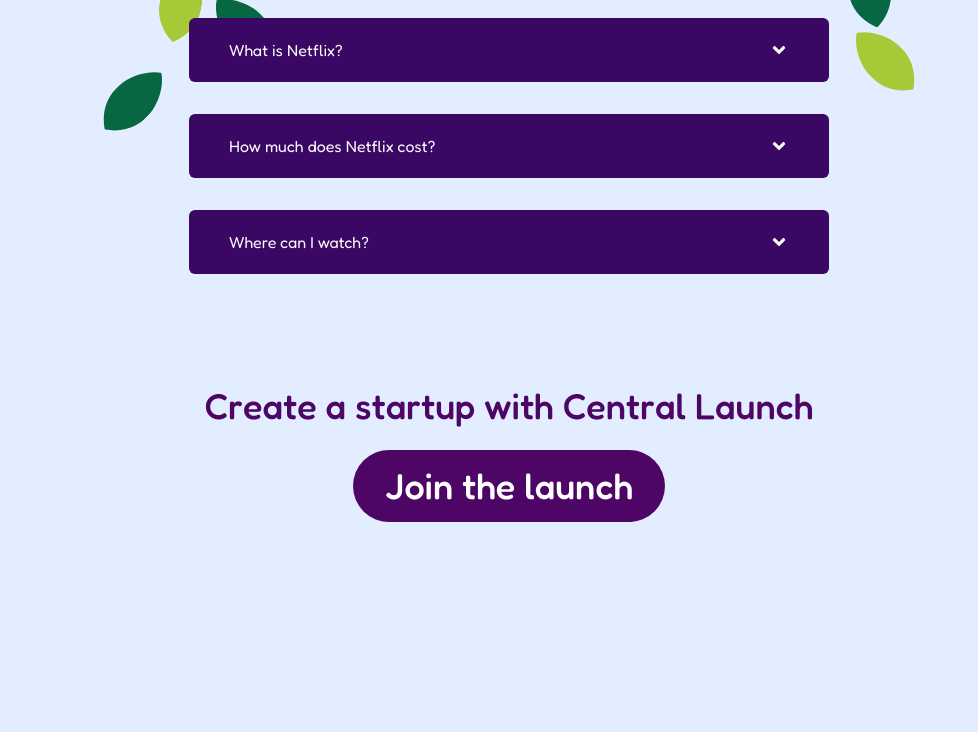
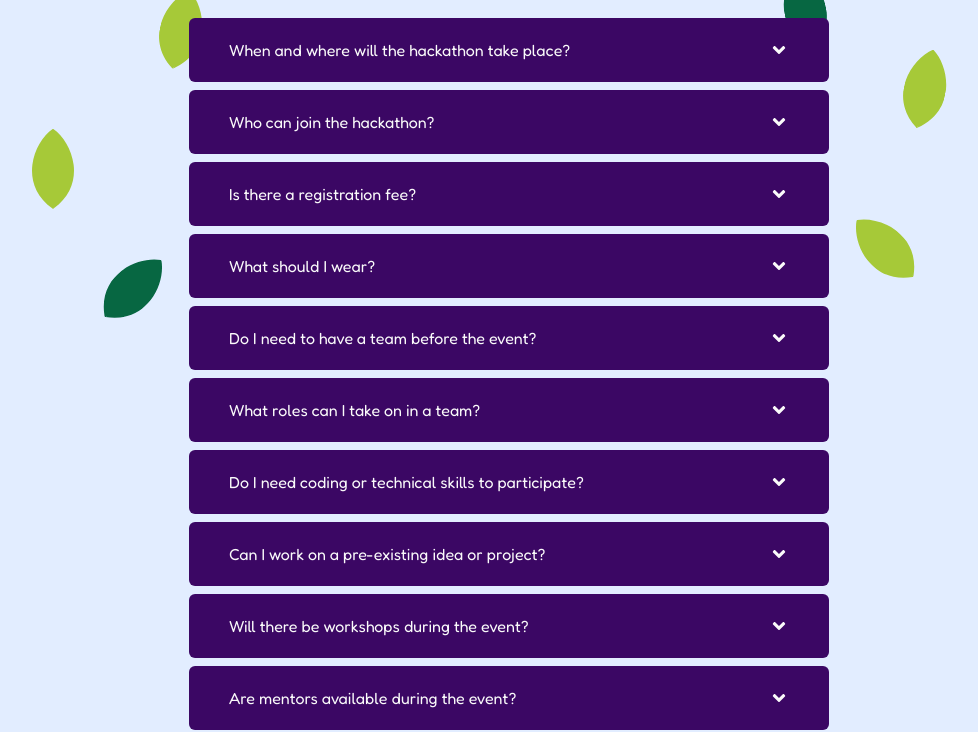
Before and after one commit to JoseArron/central-launch, a Next.js app: page / in a window 1280 px wide. Shown: the part 5480-6212 px from the top of the page, without its empty margins (131-1109 px from the left). Built offline with nearby package versions, Linux system fonts and the light colour scheme.

Commit message:
added FAQs and modified FAQ component

```diff
--- a/src/components/FAQ.tsx
+++ b/src/components/FAQ.tsx
@@ -12,22 +12,29 @@
   const [isOpen, setIsOpen] = useState(false);
 
   return (
-    <div className="flex flex-col bg-purple-950 w-full text-neutral-50 rounded-md px-5 mb-4">
+    <div
+      className={`flex flex-col w-full rounded-md px-5 ${
+        isOpen ? "bg-[#BCC6FF] text-[#4E0666]" : "bg-purple-950 text-neutral-50"
+      }`}
+    >
       <div>
         <button
           className="w-full text-start p-5 rounded-md flex justify-between items-center"
           onClick={() => setIsOpen(!isOpen)}
         >
-          <p>{question}</p>
+          <p className={isOpen ? "font-bold" : ""}>{question}</p>
 
           {isOpen ? <FaAngleUp size={20} /> : <FaAngleDown size={20} />}
         </button>
       </div>
       <div
-        className={`overflow-hidden transition-all duration-300 ease-in-out px-5 ${
-          isOpen ? "max-h-96 pb-5" : "max-h-0 p-0"
+        className={`overflow-hidden px-5 transition-max-h duration-300 ease-in-out ${
+          isOpen
+            ? "max-h-96 pb-5 "
+            : "max-h-0 p-0"
         }`}
       >
+
         {answer}
       </div>
     </div>
--- a/src/components/sections/FAQs.tsx
+++ b/src/components/sections/FAQs.tsx
@@ -12,19 +12,89 @@
 
 const faqs: FaqsProps = [
   {
-    question: "What is Netflix?",
+    question: "When and where will the hackathon take place?",
     answer:
-      "Lorem ipsum dolor, sit amet consectetur adipisicing elit. Culpa vel aliquam odit sunt illo, quibusdam adipisci quod ad in. Sequi, omnis expedita laborum harum dolorum obcaecati nulla error aliquid! Unde.",
+      "The hackathon will be on November 22 and 23, 2023, from 7:30 AM to 5:00 PM each day. The venue is the Henry Luce Library American Corner, Central Philippine University.",
   },
   {
-    question: "How much does Netflix cost?",
+    question: "Who can join the hackathon?",
     answer:
-      "Lorem ipsum dolor, sit amet consectetur adipisicing elit. Culpa vel aliquam odit sunt illo, quibusdam adipisci quod ad in. Sequi, omnis expedita laborum harum dolorum obcaecati nulla error aliquid! Unde.",
+      "Senior high school and college students are eligible to participate.",
   },
   {
-    question: "Where can I watch?",
+    question: "Is there a registration fee?",
     answer:
-      "Lorem ipsum dolor, sit amet consectetur adipisicing elit. Culpa vel aliquam odit sunt illo, quibusdam adipisci quod ad in. Sequi, omnis expedita laborum harum dolorum obcaecati nulla error aliquid! Unde.",
+      "No, the event is completely free to join!",
+  },
+  {
+    question: "What should I wear?",
+    answer:
+      "None, but abide by the university’s standard dress code.",
+  },
+  {
+    question: "Do I need to have a team before the event?",
+    answer:
+      "No, teams will be formed on the day of the hackathon.",
+  },
+  {
+    question: "What roles can I take on in a team?",
+    answer:
+      "You can choose to be a Hacker (technical skills), Hipster (creative/design), or Hustler (business/pitching).!",
+  },
+  {
+    question: "Do I need coding or technical skills to participate?",
+    answer:
+      "No, you can contribute through other roles like design or business strategy.",
+  },
+  {
+    question: "Can I work on a pre-existing idea or project?",
+    answer:
+      "No, the hackathon requires participants to develop new ideas.",
+  },
+  {
+    question: "Will there be workshops during the event?",
+    answer:
+      "Yes, there will be workshops to help you learn and grow your ideas.",
+  },
+  {
+    question: "Are mentors available during the event?",
+    answer:
+      "Yes, mentors will be on hand to guide and support you.",
+  },
+  {
+    question: "What is expected at the end of the hackathon?",
+    answer:
+      "Teams will present their startup ideas. You’ll have 5 minutes to pitch your idea, followed by 5 minutes for Q&A with the judges.",
+  },
+  {
+    question: "What are the prizes for winners?",
+    answer:
+      "Winners will receive support and incubation opportunities from the university’s TBI (Technology Business Incubator).",
+  },
+  {
+    question: "Will food or refreshments be provided?",
+    answer:
+      "Yes, food and refreshments will be available for participants.",
+  },
+  {
+    question: "Do I need to bring my own device or materials?",
+    answer:
+      "Yes, please bring your own devices and any materials you think you’ll need.",
+  },
+  {
+    question: "Is there internet access at the venue?",
+    answer:
+      "Yes, internet access will be provided.",
+  },
+  {
+    question: "What if I need to leave early?",
+    answer:
+      "Please ask for permission from the organizers if you need to leave early.",
+  },
+  {
+    question: "Will I get a certificate for participating?",
+    answer:
+      "Yes, participants will receive a certificate.",
   },
 ];
 
@@ -36,9 +106,9 @@
   });
 
   const leafGroup1Y = useTransform(scrollYProgress, [0, 1], [0, 400]);
-  const leafGroup2Y = useTransform(scrollYProgress, [0, 1], ['0vh', "20vh"]);
+  const leafGroup2Y = useTransform(scrollYProgress, [0, 1], ['0vh', "120vh"]);
   const leafGroup3Y = useTransform(scrollYProgress, [0, 1], ["0vh", "40vh"]);
-  const leafGroup4Y = useTransform(scrollYProgress, [0, 1], ["0vh", "90vh"]);
+  const leafGroup4Y = useTransform(scrollYProgress, [0, 1], ["0vh", "160vh"]);
 
   return (
     <div
@@ -56,7 +126,7 @@
           <Leaf className={"w-20 h-20 left-0 top-0 "} />
         </motion.div>
         <motion.div style={{ y: leafGroup3Y }}>
-          <Leaf className={"w-20 h-20 right-24 -rotate-12"} leafType={LeafType.dark} />
+          <Leaf className={"w-20 h-20 right-40 -rotate-12"} leafType={LeafType.dark} />
           <Leaf className={"w-20 h-20 left-48 top-10 -rotate-45"} leafType={LeafType.dark} />
         </motion.div>
         <motion.div style={{ y: leafGroup4Y }}>
@@ -68,7 +138,7 @@
         text={"FAQs"}
         className="text-white text-4xl font-medium bg-foreground p-4 rounded-full max-w-fit justify-self-center mb-4"
       />
-      <div className="flex flex-col gap-4 items-center justify-center w-full max-w-screen-sm">
+      <div className="flex flex-col gap-2 items-center justify-center w-full max-w-screen-sm">
         {faqs.map(({ question, answer }, idx) => (
           <FAQ question={question} answer={answer} key={idx} />
         ))}
```
